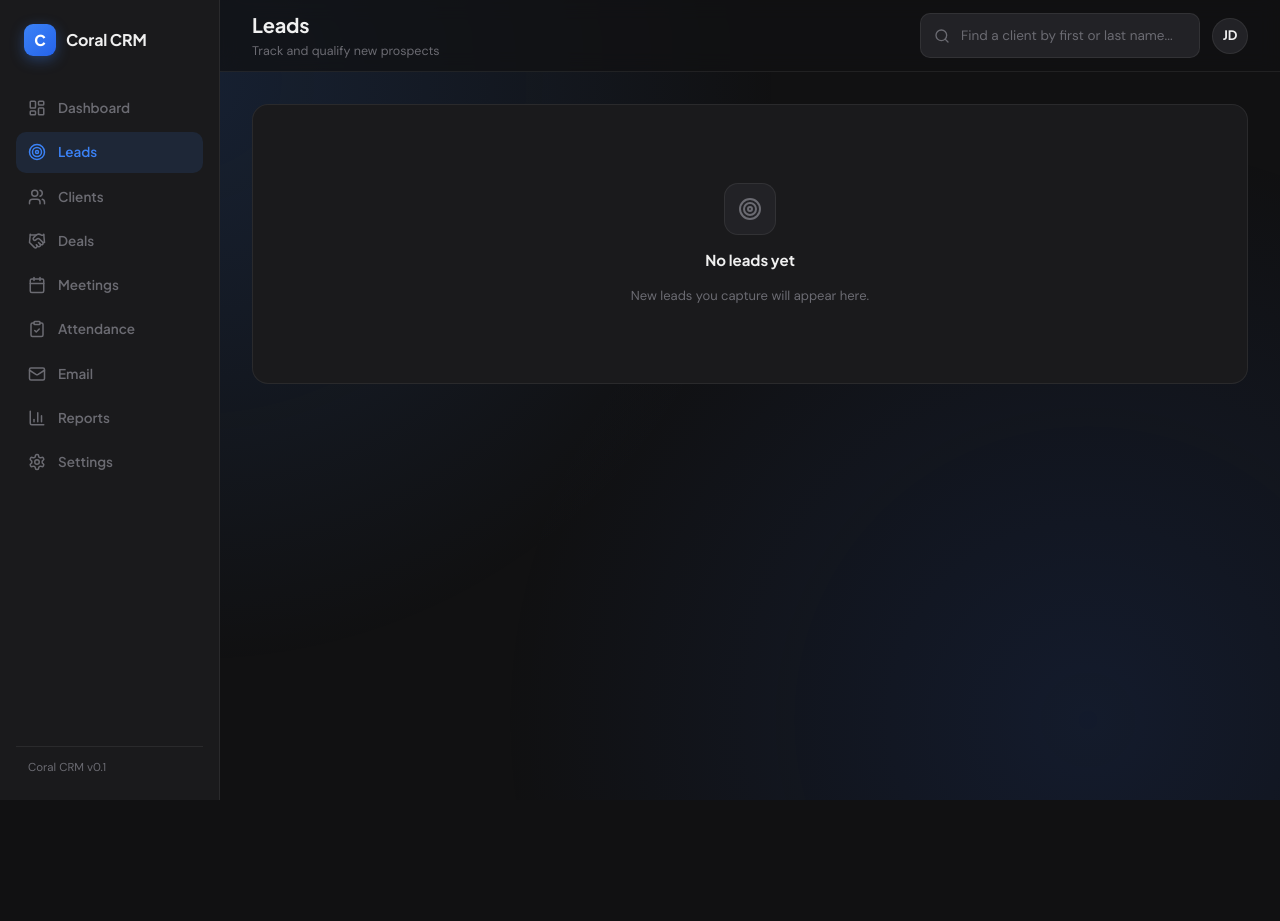
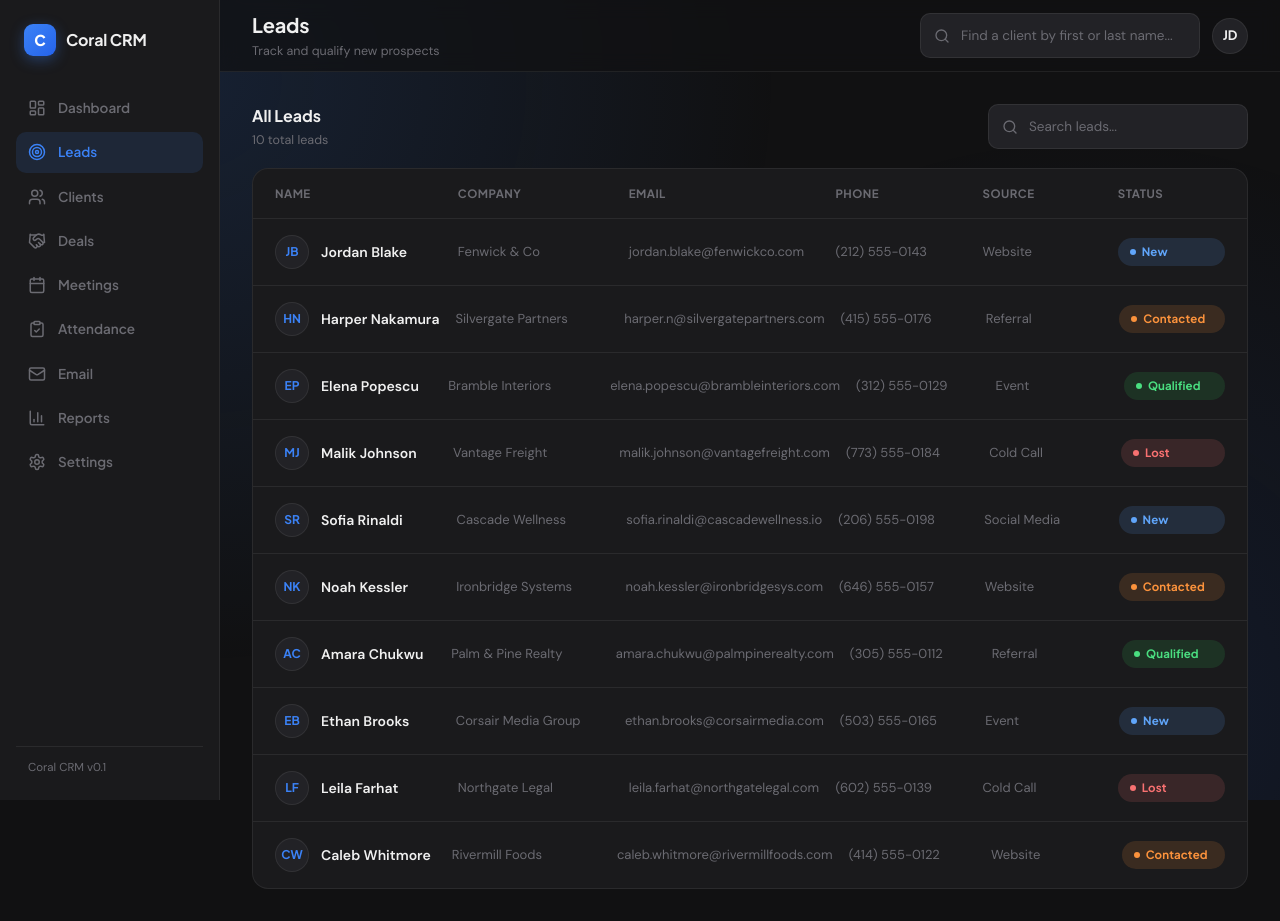
Before and after one commit to kyrow-hub/CRM-build, a React (Vite) app: page /leads in a window 1280 px wide. Before the commit the page ends 800 px from the top, so only its background shows below. Built offline with nearby package versions, Linux system fonts and the light colour scheme.

Commit message:
Build the Leads list
Replaces the Leads placeholder with a real, searchable table of
mock lead data (name, company, email, phone, source, status).
Search filters client-side across all fields. Status pills are
color-coded per stage: New, Contacted, Qualified, Lost. No detail
page or API calls yet.

```diff
--- /dev/null
+++ b/src/data/mockLeads.js
@@ -0,0 +1,12 @@
+export const mockLeads = [
+  { id: 1, name: 'Jordan Blake', initials: 'JB', company: 'Fenwick & Co', email: 'jordan.blake@fenwickco.com', phone: '(212) 555-0143', source: 'Website', status: 'New' },
+  { id: 2, name: 'Harper Nakamura', initials: 'HN', company: 'Silvergate Partners', email: 'harper.n@silvergatepartners.com', phone: '(415) 555-0176', source: 'Referral', status: 'Contacted' },
+  { id: 3, name: 'Elena Popescu', initials: 'EP', company: 'Bramble Interiors', email: 'elena.popescu@brambleinteriors.com', phone: '(312) 555-0129', source: 'Event', status: 'Qualified' },
+  { id: 4, name: 'Malik Johnson', initials: 'MJ', company: 'Vantage Freight', email: 'malik.johnson@vantagefreight.com', phone: '(773) 555-0184', source: 'Cold Call', status: 'Lost' },
+  { id: 5, name: 'Sofia Rinaldi', initials: 'SR', company: 'Cascade Wellness', email: 'sofia.rinaldi@cascadewellness.io', phone: '(206) 555-0198', source: 'Social Media', status: 'New' },
+  { id: 6, name: 'Noah Kessler', initials: 'NK', company: 'Ironbridge Systems', email: 'noah.kessler@ironbridgesys.com', phone: '(646) 555-0157', source: 'Website', status: 'Contacted' },
+  { id: 7, name: 'Amara Chukwu', initials: 'AC', company: 'Palm & Pine Realty', email: 'amara.chukwu@palmpinerealty.com', phone: '(305) 555-0112', source: 'Referral', status: 'Qualified' },
+  { id: 8, name: 'Ethan Brooks', initials: 'EB', company: 'Corsair Media Group', email: 'ethan.brooks@corsairmedia.com', phone: '(503) 555-0165', source: 'Event', status: 'New' },
+  { id: 9, name: 'Leila Farhat', initials: 'LF', company: 'Northgate Legal', email: 'leila.farhat@northgatelegal.com', phone: '(602) 555-0139', source: 'Cold Call', status: 'Lost' },
+  { id: 10, name: 'Caleb Whitmore', initials: 'CW', company: 'Rivermill Foods', email: 'caleb.whitmore@rivermillfoods.com', phone: '(414) 555-0122', source: 'Website', status: 'Contacted' },
+]
--- a/src/index.css
+++ b/src/index.css
@@ -648,6 +648,10 @@ textarea.input {
   grid-template-columns: 1.4fr 2.6fr 1fr 1fr;
 }
 
+.leads-row {
+  grid-template-columns: 1.4fr 1.3fr 1.6fr 1.1fr 1fr 0.9fr;
+}
+
 @media (max-width: 900px) {
   .attendance-row {
     grid-template-columns: 1.5fr 1fr 0.9fr;
@@ -662,6 +666,15 @@ textarea.input {
   }
   .notes-row span:nth-child(3),
   .notes-row span:nth-child(4) {
+    display: none;
+  }
+
+  .leads-row {
+    grid-template-columns: 1.4fr 1fr 0.9fr;
+  }
+  .leads-col-email,
+  .leads-col-phone,
+  .leads-col-source {
     display: none;
   }
 }
--- a/src/pages/Leads.jsx
+++ b/src/pages/Leads.jsx
@@ -1,12 +1,82 @@
-import { Target } from 'lucide-react'
-import PlaceholderPage from '../components/ui/PlaceholderPage.jsx'
+import { useMemo, useState } from 'react'
+import { Search, Target } from 'lucide-react'
+import Card from '../components/ui/Card.jsx'
+import StatusPill from '../components/ui/StatusPill.jsx'
+import EmptyState from '../components/ui/EmptyState.jsx'
+import { mockLeads } from '../data/mockLeads.js'
+
+const STATUS_TONE = {
+  New: 'info',
+  Contacted: 'warning',
+  Qualified: 'success',
+  Lost: 'danger',
+}
 
 export default function Leads() {
+  const [query, setQuery] = useState('')
+
+  const filtered = useMemo(() => {
+    const q = query.trim().toLowerCase()
+    if (!q) return mockLeads
+    return mockLeads.filter((l) =>
+      [l.name, l.company, l.email, l.source, l.status].some((field) =>
+        field.toLowerCase().includes(q),
+      ),
+    )
+  }, [query])
+
   return (
-    <PlaceholderPage
-      icon={Target}
-      title="No leads yet"
-      text="New leads you capture will appear here."
-    />
+    <div className="fade-up">
+      <div className="section-head">
+        <div>
+          <div className="section-title">All Leads</div>
+          <div className="section-subtitle">{mockLeads.length} total leads</div>
+        </div>
+        <div className="search-input" style={{ width: 260 }}>
+          <Search strokeWidth={2} />
+          <input
+            className="input"
+            style={{ paddingLeft: 40 }}
+            placeholder="Search leads..."
+            value={query}
+            onChange={(e) => setQuery(e.target.value)}
+          />
+        </div>
+      </div>
+
+      <Card style={{ padding: 0 }}>
+        {filtered.length === 0 ? (
+          <EmptyState
+            icon={Target}
+            title="No leads found"
+            text="Try a different name, company, source, or status."
+          />
+        ) : (
+          <div className="data-table">
+            <div className="data-row leads-row data-row--head">
+              <span>Name</span>
+              <span>Company</span>
+              <span className="leads-col-email">Email</span>
+              <span className="leads-col-phone">Phone</span>
+              <span className="leads-col-source">Source</span>
+              <span>Status</span>
+            </div>
+            {filtered.map((l) => (
+              <div className="data-row leads-row" key={l.id}>
+                <div className="client-identity">
+                  <div className="client-avatar">{l.initials}</div>
+                  <span>{l.name}</span>
+                </div>
+                <span className="data-cell-muted">{l.company}</span>
+                <span className="data-cell-muted leads-col-email">{l.email}</span>
+                <span className="data-cell-muted leads-col-phone">{l.phone}</span>
+                <span className="data-cell-muted leads-col-source">{l.source}</span>
+                <StatusPill tone={STATUS_TONE[l.status] ?? 'neutral'}>{l.status}</StatusPill>
+              </div>
+            ))}
+          </div>
+        )}
+      </Card>
+    </div>
   )
 }
```
